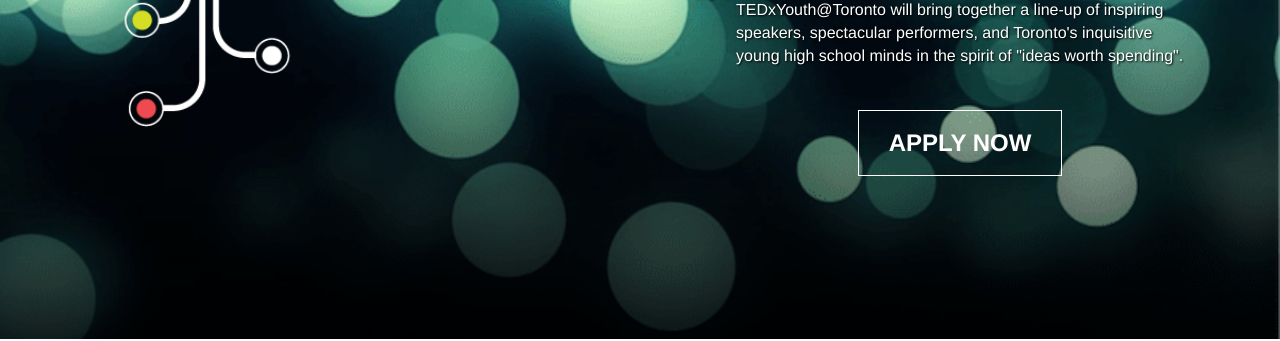
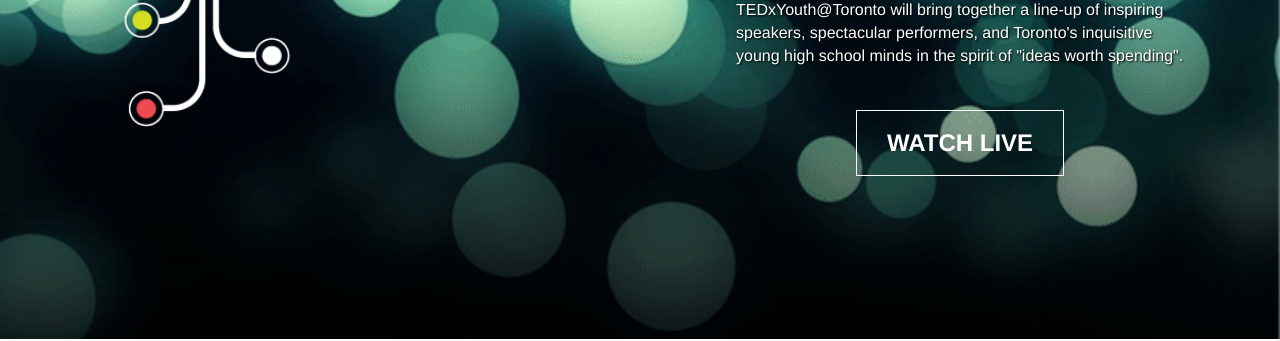
Before and after one commit to migueog/TedXYouth, a Jekyll site: the page built from index.html, in a window 1280 px wide and 900 px high, scrolled down 396 px. Shown: the part 131-472 px from the top of the window. Built offline with Jekyll 4.4.1, drawn with Linux system fonts in a browser that asks for light colours; nearby versions of some CDN libraries.

Commit message:
Added live stream button

```diff
--- a/index.html
+++ b/index.html
@@ -23,7 +23,7 @@
 			<div><span class="seconds"></span><div class="smalltext">Seconds</div></div>
 		</div>
 		<p class="hero__section--desc">TEDxYouth@Toronto will bring together a line-up of inspiring speakers, spectacular performers, and Toronto's inquisitive young high school minds in the spirit of "ideas worth spending".</p>
-		<a href="/delegate/"><button class="hero__section--button">Apply Now</button></a>
+		<a href="https://livestream.com/TEDx/TEDxYouthTO"><button class="hero__section--button">WATCH LIVE</button></a>
 	</div>
 </div>
 <div class="speakers">
```
